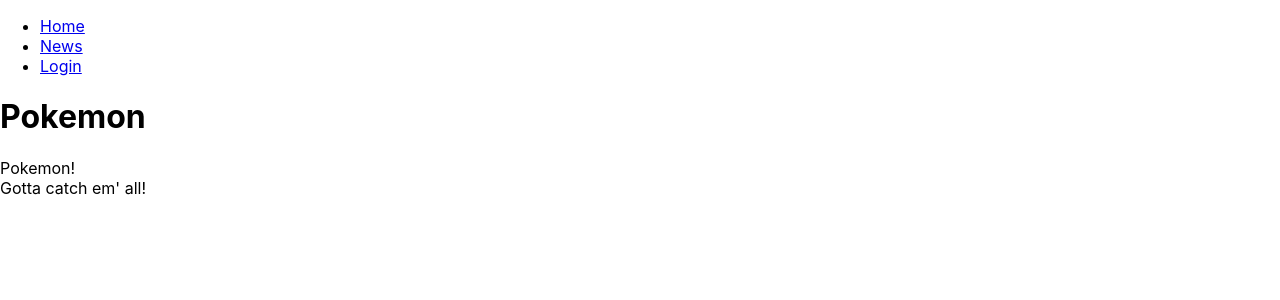
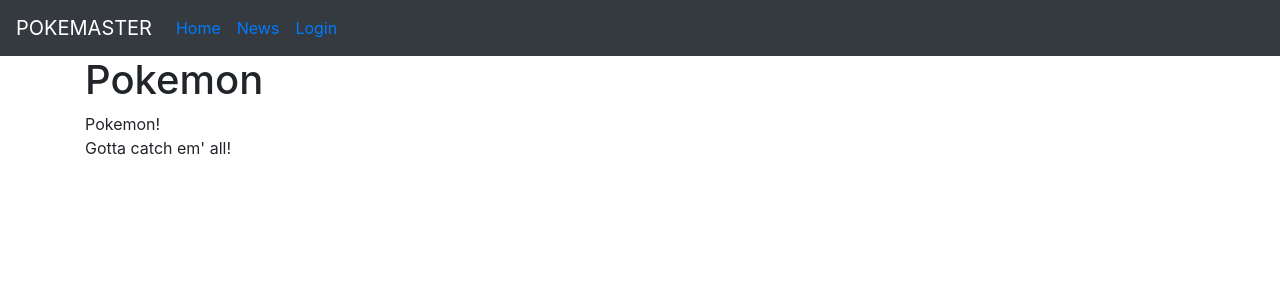
Before and after one commit to ca2roaldsoy/cato-roaldsoy-js-frameworks-ma3.js, a React (Create React App) app: page / in a window 1280 px wide. Shown: the top 300 px of the page. Built offline with nearby package versions, Linux system fonts and the light colour scheme.

Commit message:
added react bootstrap, styled navbar

```diff
--- a/package.json
+++ b/package.json
@@ -7,6 +7,7 @@
     "@testing-library/react": "^9.3.2",
     "@testing-library/user-event": "^7.1.2",
     "react": "^16.13.0",
+    "react-bootstrap": "^1.0.0-beta.17",
     "react-dom": "^16.13.0",
     "react-hook-form": "^5.0.3",
     "react-router-dom": "^5.1.2",
--- a/public/index.html
+++ b/public/index.html
@@ -2,7 +2,7 @@
 <html lang="en">
   <head>
     <meta charset="utf-8" />
-    <link rel="icon" href="%PUBLIC_URL%/favicon.ico" />
+    <link rel="stylesheet" href="https://maxcdn.bootstrapcdn.com/bootstrap/4.4.1/css/bootstrap.min.css" integrity="sha384-Vkoo8x4CGsO3+Hhxv8T/Q5PaXtkKtu6ug5TOeNV6gBiFeWPGFN9MuhOf23Q9Ifjh" crossorigin="anonymous"/>
     <meta name="viewport" content="width=device-width, initial-scale=1" />
     <meta name="theme-color" content="#000000" />
     <meta
@@ -29,15 +29,6 @@
   <body>
     <noscript>You need to enable JavaScript to run this app.</noscript>
     <div id="root"></div>
-    <!--
-      This HTML file is a template.
-      If you open it directly in the browser, you will see an empty page.
 
-      You can add webfonts, meta tags, or analytics to this file.
-      The build step will place the bundled scripts into the <body> tag.
-
-      To begin the development, run `npm start` or `yarn start`.
-      To create a production bundle, use `npm run build` or `yarn build`.
-    -->
   </body>
 </html>
--- a/src/App.css
+++ /dev/null
@@ -1,38 +0,0 @@
-.App {
-  text-align: center;
-}
-
-.App-logo {
-  height: 40vmin;
-  pointer-events: none;
-}
-
-@media (prefers-reduced-motion: no-preference) {
-  .App-logo {
-    animation: App-logo-spin infinite 20s linear;
-  }
-}
-
-.App-header {
-  background-color: #282c34;
-  min-height: 100vh;
-  display: flex;
-  flex-direction: column;
-  align-items: center;
-  justify-content: center;
-  font-size: calc(10px + 2vmin);
-  color: white;
-}
-
-.App-link {
-  color: #61dafb;
-}
-
-@keyframes App-logo-spin {
-  from {
-    transform: rotate(0deg);
-  }
-  to {
-    transform: rotate(360deg);
-  }
-}
--- a/src/components/layout/Layout.js
+++ b/src/components/layout/Layout.js
@@ -2,6 +2,9 @@
 import Home from '../home/Home.js';
 import News from '../news/News.js';
 import Login from '../login/Login.js';
+import Navbar from 'react-bootstrap/Navbar';
+import Nav from 'react-bootstrap/Nav';
+import Container from "react-bootstrap/Container";
 import {
     BrowserRouter as Router,
     Switch,
@@ -15,19 +18,26 @@
 
         <Router>
 
-            <nav>
-               <ul>
-                    <li><NavLink to="/" exact> Home </NavLink></li>
-                    <li><NavLink to="/news" > News </NavLink></li>
-                    <li><NavLink to="/login" > Login </NavLink></li>
-                </ul>
-            </nav>
+            <Navbar bg="dark" variant="dark" expand="lg" role="navigation">
+              <Navbar.Brand href="#home">POKEMASTER</Navbar.Brand>
+               <Navbar.Toggle aria-controls="basic-navbar-nav" />
+                <Navbar.Collapse id="basic-navbar-nav">
+                   <Nav as="ul" className="mr-auto">
 
-            <Switch>
-               <Route path="/" exact component = { Home } />
-               <Route path="/news" component = { News } />
-               <Route path="/login" component = { Login } />
-            </Switch>
+                            <li className="px-2"><NavLink to="/" exact> Home </NavLink></li>
+                            <li className="px-2"><NavLink to="/news" > News </NavLink></li>
+                            <li className="px-2"><NavLink to="/login" > Login </NavLink></li>
+                    </Nav>
+                </Navbar.Collapse>
+            </Navbar>
+
+            <Container>
+                <Switch>
+                   <Route path="/" exact component = { Home } />
+                   <Route path="/news" component = { News } />
+                   <Route path="/login" component = { Login } />
+                </Switch>
+            </Container>
 
         </Router>
     )
```
Also changed, not shown: src/logo.svg (deleted), 1 other file (tests, documents, lock files or other folders).
